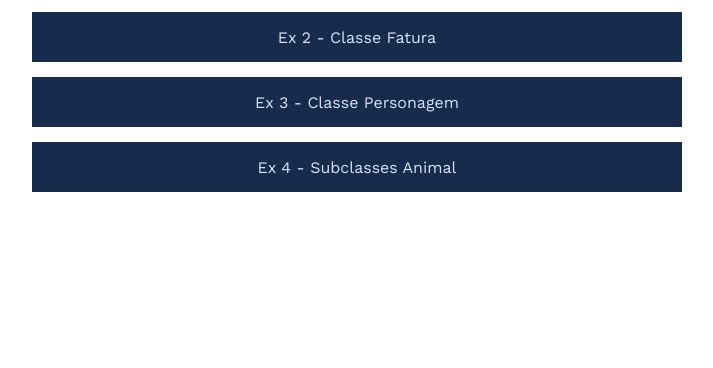
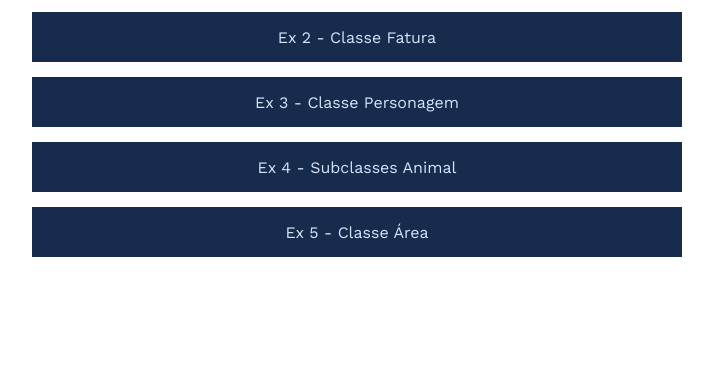
Before and after one commit to jtspinelli/DEVinPhilips_exercicios-da-semana, a PHP site: page /M1S05/index.html in a window 1280 px wide. Shown: the part 183-551 px from the top of the page, without its empty margins (283-996 px from the left). Run offline with PHP 8.4, Linux system fonts and the light colour scheme; some libraries are stand-ins or nearby versions.

Commit message:
add ex5 to scripts folder

```diff
--- a/M1S03/styles/styles.css
+++ b/M1S03/styles/styles.css
@@ -74,7 +74,7 @@ main {
     padding-bottom: 40px;
 }
 
-main ul li:not(:last-child){
+main > ul > li:not(:last-child){
     margin-bottom: 15px;
 }
 
--- a/M1S05/app.js
+++ b/M1S05/app.js
@@ -1,19 +1,11 @@
-import CalculadoraDeArea from './CalculadoraDeArea.js'
+
 import Juros from './Juros.js';
 import Time from './Time.js';
 import Partida from './Partida.js';
 import Usuario from './Usuario.js';
 
 window.ex5 = () => {
-    const triangulo = new CalculadoraDeArea('triangulo', 6, 8);
-    const areaDoTriangulo = triangulo.calcular();
-    const quadrado = new CalculadoraDeArea('quadrado', 4, 4);
-    const areaDoQuadrado = quadrado.calcular();
-    const retangulo = new CalculadoraDeArea('retangulo', 4, 6);
-    const areaDoRetangulo = retangulo.calcular();
-    console.log(areaDoTriangulo);
-    console.log(areaDoQuadrado);
-    console.log(areaDoRetangulo);
+
 }
 
 window.ex6 = () => {
--- a/M1S05/index.html
+++ b/M1S05/index.html
@@ -14,6 +14,7 @@
     <script src="./scripts/ex2.js" type="module"></script>
     <script src="./scripts/ex3.js" type="module"></script>
     <script src="./scripts/ex4.js" type="module"></script>
+    <script src="./scripts/ex5.js" type="module"></script>
     <script src="./app.js" async type="module"></script>
 </head>
 <body>
@@ -196,6 +197,54 @@
                     </div>
                 </div>
             </li>
+
+            <li id="ex5">
+                <div class="exercise-title">Ex 5 -  Classe Área</div>
+
+                <div class="description hidden">
+                    <p>Em três arquivos (<code>index.html</code>, <code>app.js</code>, <code>Fatura.js</code>) resolva o seguinte exercício:</p>
+
+                    <p>Inclua o arquivo <code>app.js</code> em <code>index.html</code> como <code>type="module"</code>.</p>
+
+                    <p>Em <code>CalculadoraDeArea.js</code>, crie uma classe <strong>CalculadoraDeArea</strong> que tenha os atributos <code>tipo</code> (<em>string</em>), <code>base</code> (<em>number</em>) e <code>altura</code> (<em>number</em>).</p>
+
+                    <p>Implemente o método <code>calcular()</code> que faça o cálculo da área conforme o <code>tipo</code> do polígono informado:</p>
+
+                    <p>
+                        <ul>
+                            <li><span>"triangulo": <code>(base * altura) / 2</code></span></li>
+                            <li><span>"quadrado" e "retangulo" : <code>base * altura</code></span></li>
+                        </ul>
+                    </p>
+
+                    <p>
+                        Importe a classe <code>CalculadoraDeArea</code> em <code>app.js</code> e teste a implementação com instâncias dessa classe para
+                        um triângulo de base 6 cm e altura 8 cm, para um quadrado de base e altura de 4 cm e um retângulo de base 4 cm e altura 6 cm.
+                    </p>
+
+                    <p>Imprima o resultado calculado no console.</p>
+
+                    <p>Exemplos:</p>
+
+                    <pre>
+                        <span class="linenumbers">
+                            <i></i>
+                            <i></i>
+                            <i></i>
+                            <i></i>
+                            <i></i>
+                            <i></i>
+                            <i></i>
+                        </span>
+                        <code>const quadA = new CalculadoraDeArea("quadrado", 6, 6);<br>const areaQA = quadA.calcular();<br>console.log(areaQA); // 36<br><br>const triangB = new CalculadoraDeArea("triangulo", 8, 7);<br>const areaTB = triangB.calcular();<br>console.log(areaTB); // 28</code>
+                    </pre>
+
+                    <div class="exercise-buttons">
+                        <button class="code-button">ver código</button>
+                        <button class="run-button">Rodar exercício</button>
+                    </div>
+                </div>
+            </li>
         </ul>
 
         <div class="code-container hidden-code">
--- /dev/null
+++ b/M1S05/scripts/ex5.js
@@ -0,0 +1,15 @@
+import CalculadoraDeArea from './CalculadoraDeArea.js';
+
+window.exercicio5 = () => {
+    alert("Este exercício aparece no Console");
+
+    const triangulo = new CalculadoraDeArea('triangulo', 6, 8);
+    const areaDoTriangulo = triangulo.calcular();
+    const quadrado = new CalculadoraDeArea('quadrado', 4, 4);
+    const areaDoQuadrado = quadrado.calcular();
+    const retangulo = new CalculadoraDeArea('retangulo', 4, 6);
+    const areaDoRetangulo = retangulo.calcular();
+    console.log(`Área do triângulo: ${areaDoTriangulo}`);
+    console.log(`Área do quadrado: ${areaDoQuadrado}`);
+    console.log(`Área do retângulo: ${areaDoRetangulo}`);
+}
--- a/M1S05/style.css
+++ b/M1S05/style.css
@@ -18,6 +18,7 @@ li ul {
 
 li ul li {
     line-height: 20px;
+    margin: 0;
 }
 
 li ul li span {
```
Also changed, not shown: M1S05/scripts/CalculadoraDeArea.js (renamed from M1S05/CalculadoraDeArea.js).
